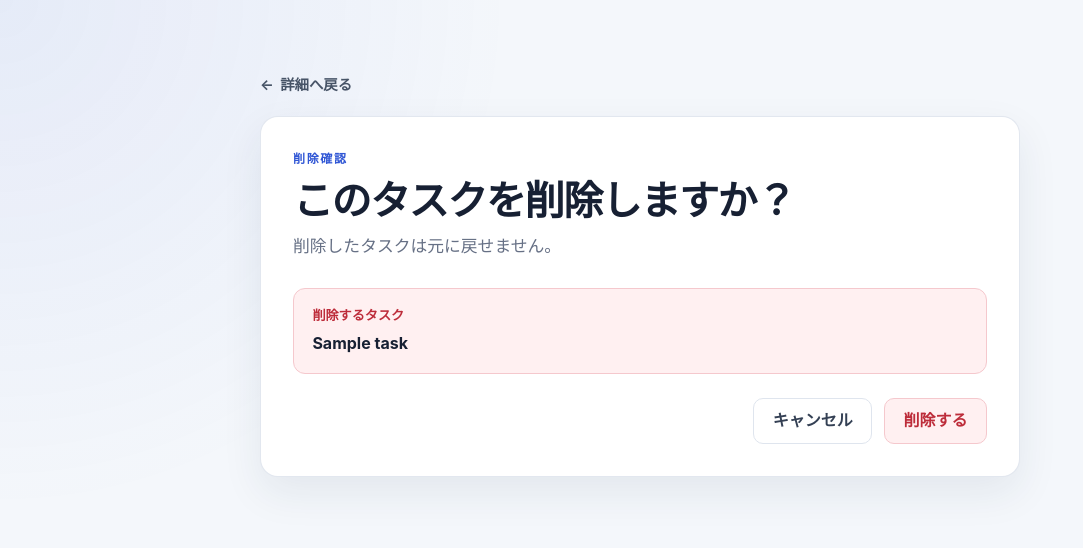
After one commit to s1f102501495/django-test-exercise, a Django app: template todo/templates/todo/delete.html in a window 1280 px wide. The commit adds this page. Shown: the top 548 px of the page, without its empty margins (0-1083 px from the left). Run offline with Django 5.2, Linux system fonts and the light colour scheme; the template is opened without the code that fills it: values that come from a table or form of the project are taken from there, others are empty; tables that the repository leaves empty hold one stand-in row (values such as "Sample post").

Commit message:
Add task deletion confirmation (#20)

```diff
--- a/todo/static/todo/style.css
+++ b/todo/static/todo/style.css
@@ -422,6 +422,30 @@ h1 {
   grid-template-columns: 1fr;
 }
 
+.delete-panel h1 {
+  font-size: clamp(1.8rem, 5vw, 2.5rem);
+}
+
+.delete-target {
+  display: grid;
+  gap: 0.35rem;
+  margin: 1.75rem 0 1rem;
+  padding: 1rem 1.15rem;
+  border: 1px solid #f5c8cd;
+  border-radius: var(--radius-medium);
+  background: var(--color-danger-soft);
+}
+
+.delete-target span {
+  color: var(--color-danger);
+  font-size: 0.82rem;
+  font-weight: 700;
+}
+
+.delete-target strong {
+  overflow-wrap: anywhere;
+}
+
 /* Responsive */
 @media (max-width: 768px) {
   .page-container {
--- /dev/null
+++ b/todo/templates/todo/delete.html
@@ -0,0 +1,35 @@
+{% load static %}
+<!DOCTYPE html>
+<html lang="ja">
+
+  <head>
+    <title>タスクを削除 | ToDoアプリ</title>
+    <meta charset="UTF-8">
+    <meta name="author" content="INIAD">
+    <meta name="viewport" content="width=device-width, initial-scale=1">
+    <link rel="stylesheet" href="{% static 'todo/style.css' %}">
+  </head>
+
+  <body>
+    <main class="page-container page-container-narrow">
+      <a class="back-link" href="{% url 'detail' task.id %}"><span aria-hidden="true">←</span> 詳細へ戻る</a>
+      <section class="panel delete-panel" aria-labelledby="delete-heading">
+        <p class="eyebrow">削除確認</p>
+        <h1 id="delete-heading">このタスクを削除しますか？</h1>
+        <p class="page-description">削除したタスクは元に戻せません。</p>
+
+        <div class="delete-target">
+          <span>削除するタスク</span>
+          <strong>{{ task.title }}</strong>
+        </div>
+
+        <form class="form-actions form-actions-split" action="{% url 'delete' task.id %}" method="post">
+          {% csrf_token %}
+          <a class="button button-secondary" href="{% url 'detail' task.id %}">キャンセル</a>
+          <button class="button button-danger" type="submit">削除する</button>
+        </form>
+      </section>
+    </main>
+  </body>
+
+</html>
```
Also changed, not shown: todo/tests.py (+12 -3 lines), todo/views.py (+10 -3 lines).
